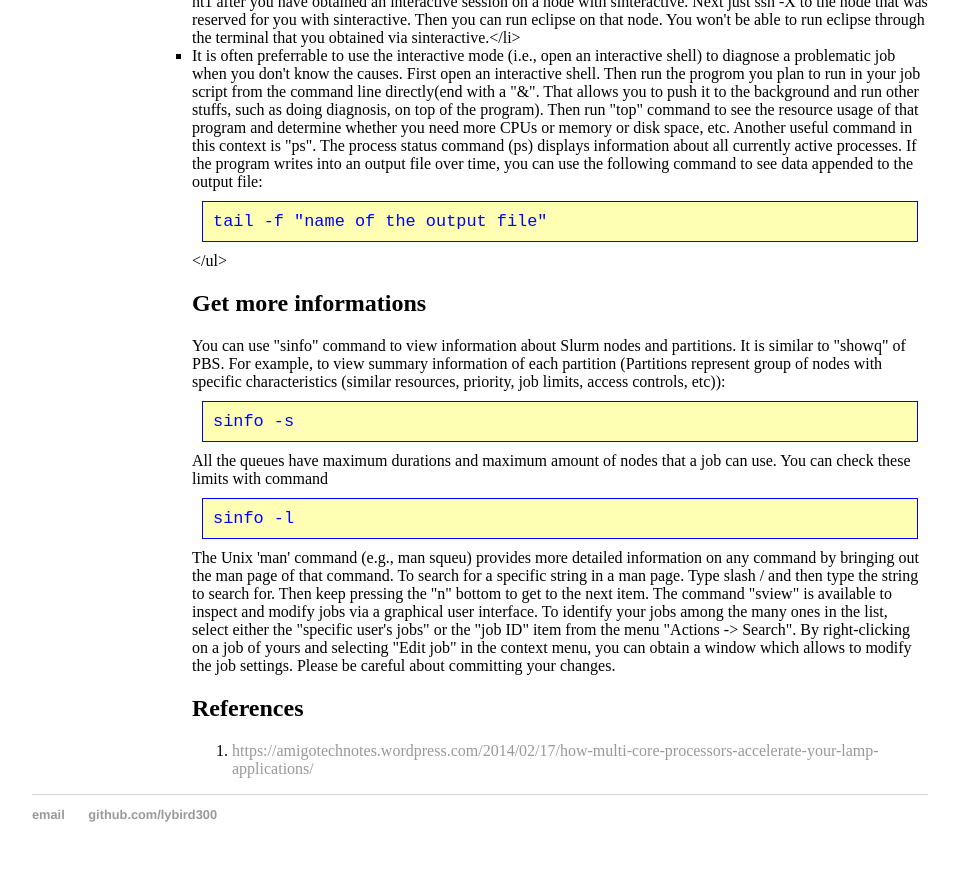
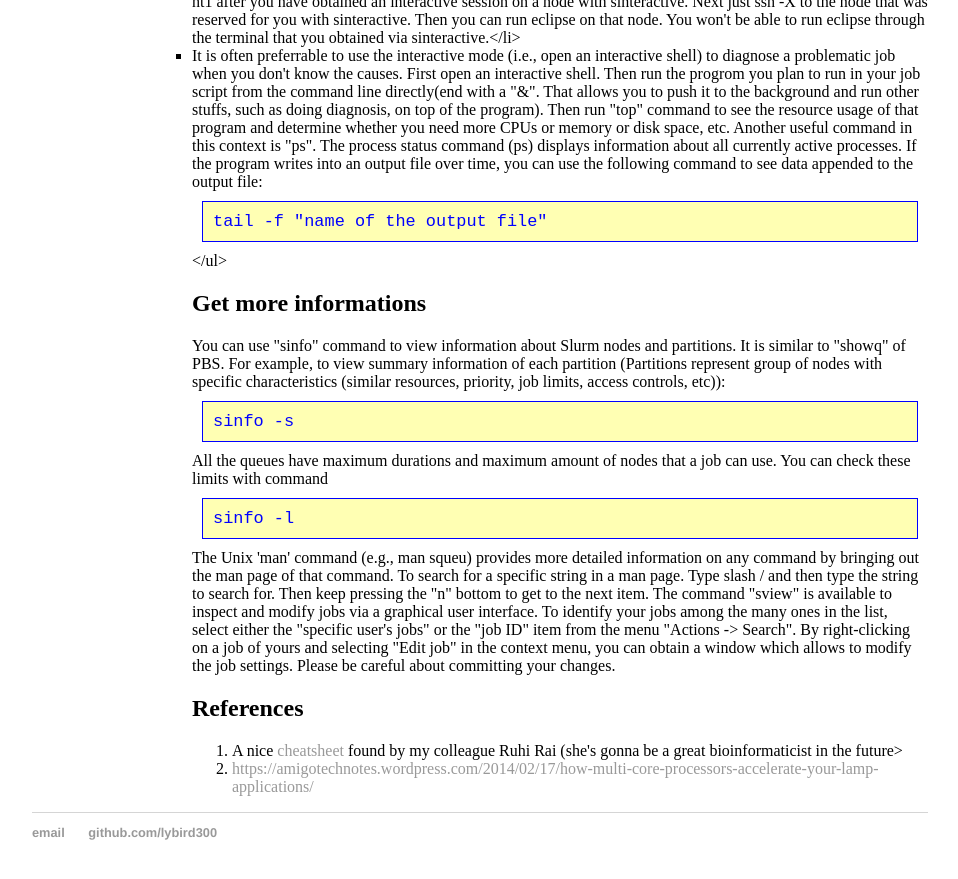
Before and after one commit to lybird300/lybird300.github.io, a Jekyll site: the page built from _posts/2015-10-01-cluster-slurm.md, in a window 1280 px wide and 900 px high, scrolled down 1594 px. Shown: the top 879 px of the window, without its empty margins (160-1118 px from the left). Built offline with Jekyll 4.4.1, drawn with Linux system fonts in a browser that asks for light colours.

Commit message:
Update 2015-10-01-cluster-slurm.md

```diff
--- a/_posts/2015-10-01-cluster-slurm.md
+++ b/_posts/2015-10-01-cluster-slurm.md
@@ -62,5 +62,6 @@ The command "sview" is available to inspect and modify jobs via a graphical user
 
 <h2>References</h2>
 <ol>
+<li>A nice <a href="http://ecs.rutgers.edu/slurm_commands.html">cheatsheet</a> found by my colleague Ruhi Rai (she's gonna be a great bioinformaticist in the future></li>
 <li><a href="https://amigotechnotes.wordpress.com/2014/02/17/how-multi-core-processors-accelerate-your-lamp-applications/">https://amigotechnotes.wordpress.com/2014/02/17/how-multi-core-processors-accelerate-your-lamp-applications/</a></li>
 </ol>
```
